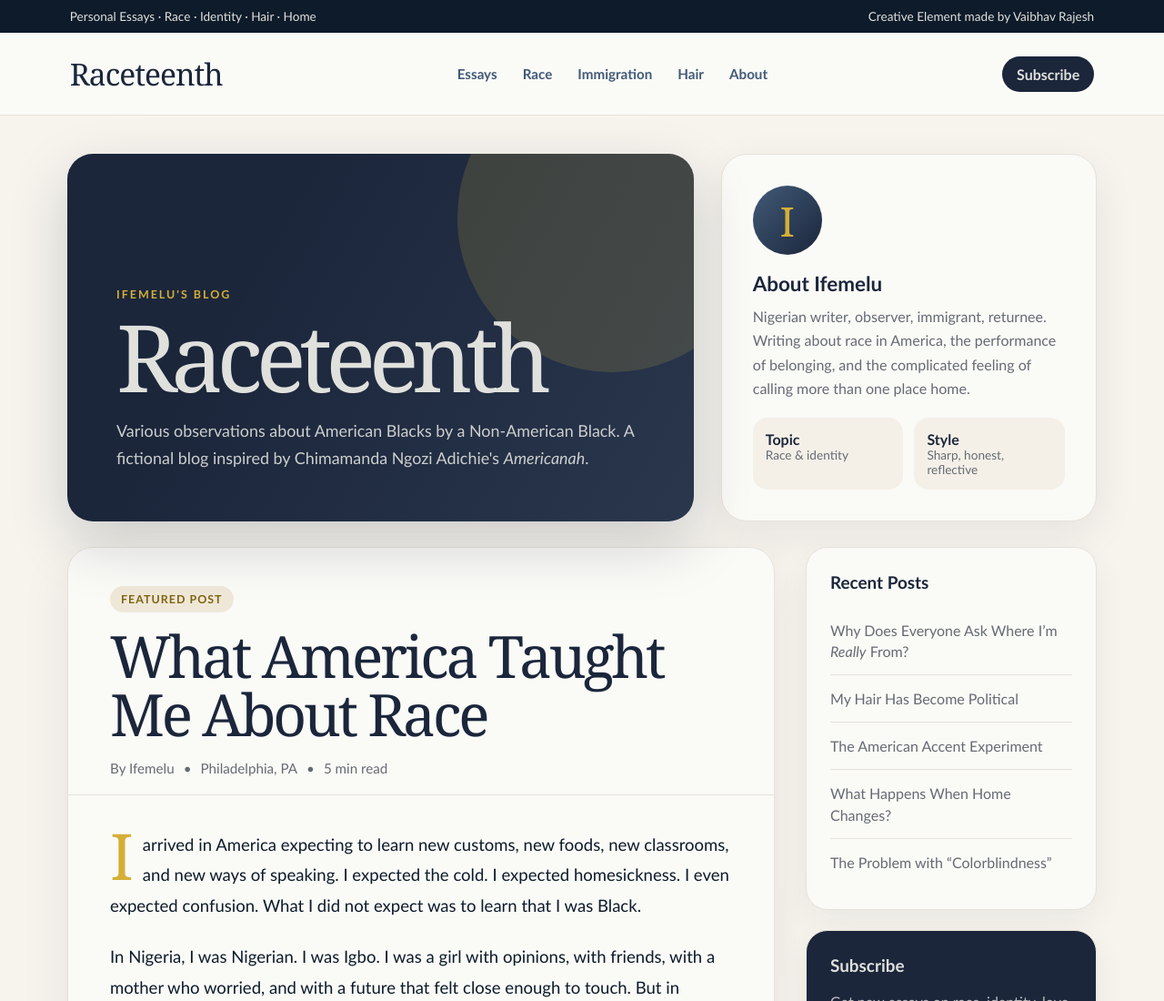
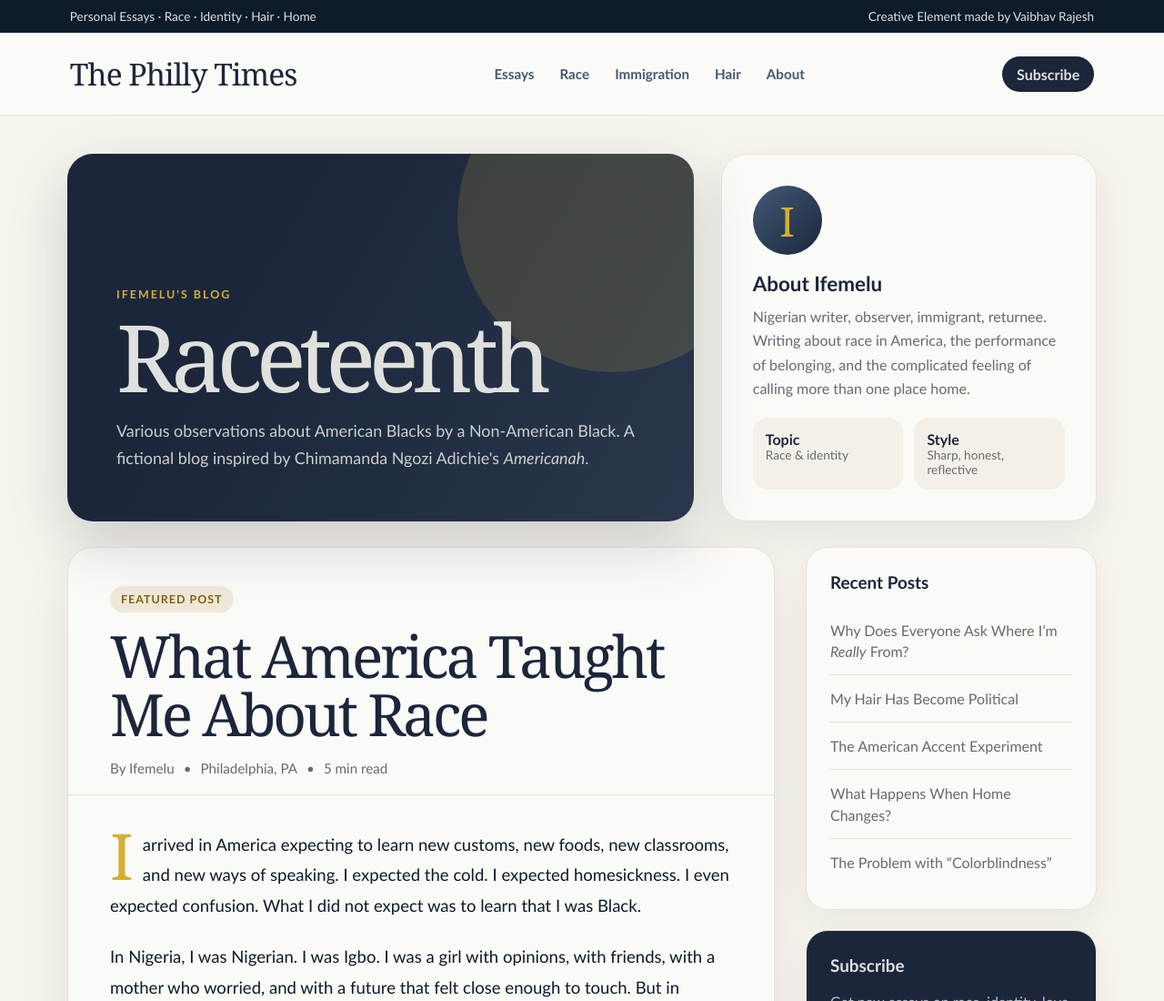
Before and after one commit to Quackels/APLangSum, a plain HTML site: page index.html in a window 1280 px wide. Shown: the top 1100 px of the page at 91% size. Drawn offline with Linux system fonts and the light colour scheme.

Commit message:
Update title and logo in index.html

```diff
--- a/index.html
+++ b/index.html
@@ -2,7 +2,7 @@
 <head>
   <meta charset="UTF-8" />
   <meta name="viewport" content="width=device-width, initial-scale=1.0" />
-  <title>Raceteenth — Ifemelu's Blog</title>
+  <title>The Philly Times — Ifemelu's Blog</title>
 
   <style>
     :root {
@@ -448,7 +448,7 @@
   </div>
 
   <nav class="navbar">
-    <a class="logo" href="#">Raceteenth</a>
+    <a class="logo" href="#">The Philly Times</a>
     <div class="navlinks">
       <a href="#">Essays</a>
       <a href="#">Race</a>
```
